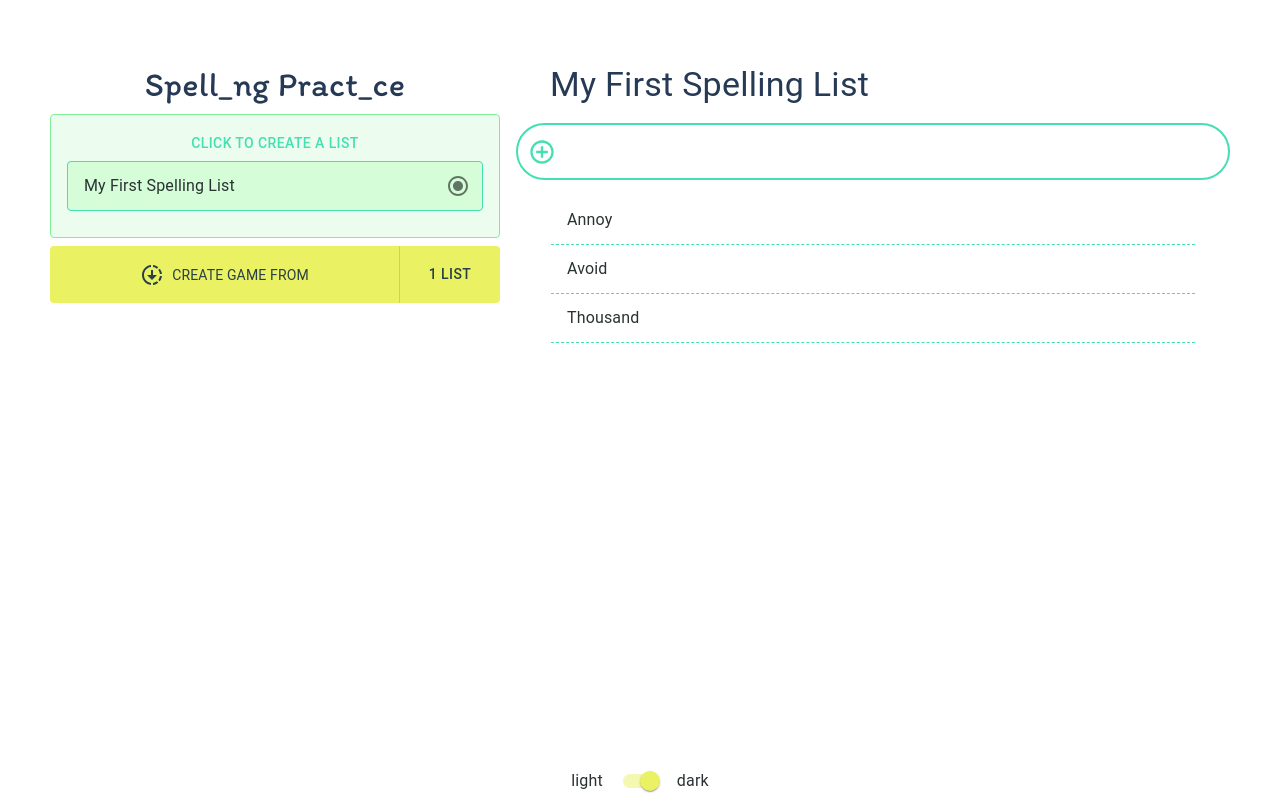
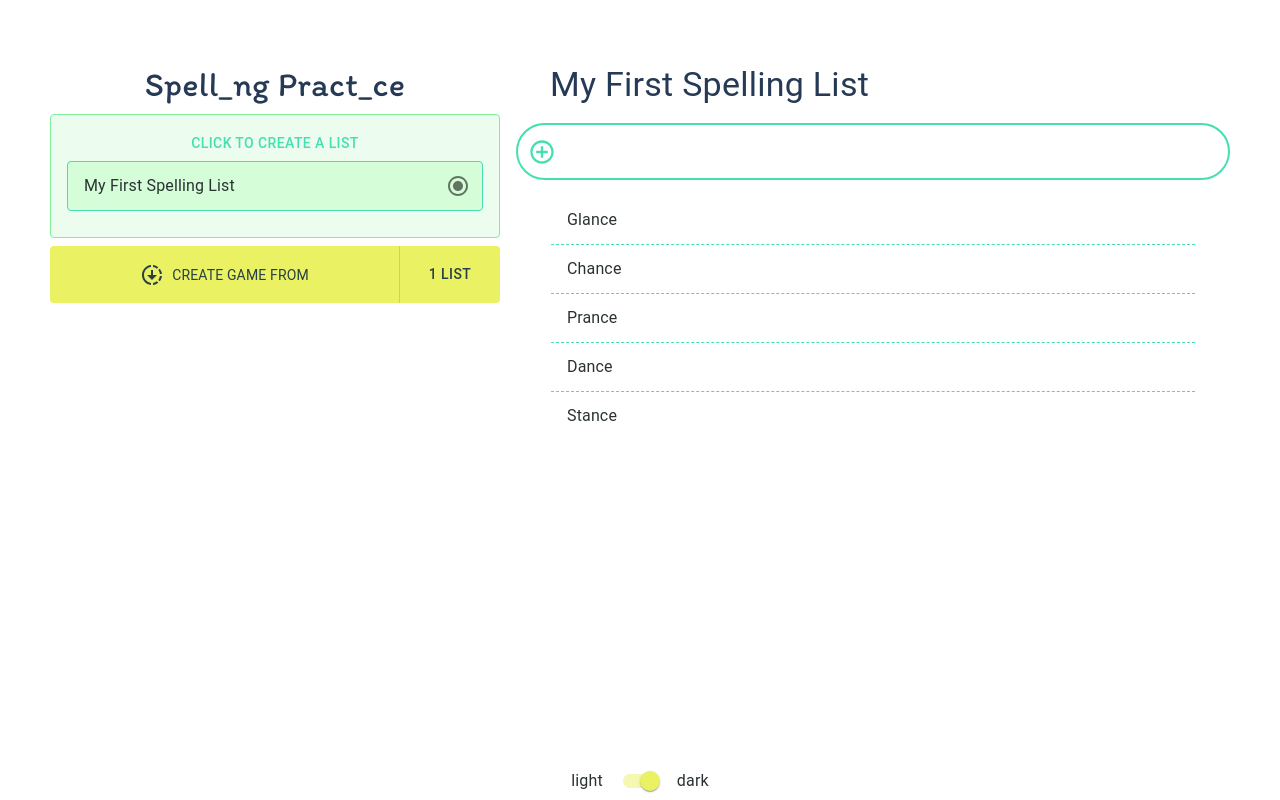
Before and after one commit to zhwatts/spelling-practice, a React (Vite) app: page / in a window 1280 px wide. Built offline with nearby package versions, Linux system fonts and the light colour scheme.

Commit message:
Adds ability to save new words to the spellingList && removes bottomBorder from last word item in list

```diff
--- a/src/components/textinputs/SpellingWordInput/SpellingWordInput.tsx
+++ b/src/components/textinputs/SpellingWordInput/SpellingWordInput.tsx
@@ -2,14 +2,13 @@ import { AddCircleOutline } from "@mui/icons-material";
 import { IconButton, TextField } from "@mui/material";
 import { useForm, Controller, SubmitHandler } from "react-hook-form";
 import useSpellingListsContext from "../../../context";
-import { useFocusList } from "../../../hooks";
 
 type FormValues = {
   word: string;
 };
 
 export function SpellingWordInput() {
-  const { editSpellingList, focusedList } = useSpellingListsContext();
+  const { editSpellingList, focusedList, setFocusedList } = useSpellingListsContext();
 
   const { control, handleSubmit, reset } = useForm({
     defaultValues: {
@@ -21,16 +20,19 @@ export function SpellingWordInput() {
     if (focusedList && word.trim()) {
       const updatedWords = [...focusedList.words, word.trim()];
 
-      editSpellingList(focusedList.id, {
+      const updatedFocusedList = {
         ...focusedList,
         words: updatedWords,
-      });
+      }
+
+      editSpellingList(focusedList.id,updatedFocusedList );
+
+      setFocusedList(updatedFocusedList)
 
       reset({ word: "" });
     }
   };
 
-  // const onSubmit: SubmitHandler<FormValues> = (data) => console.log(data);
 
   return (
     <form onSubmit={handleSubmit(onSubmit)}>
--- a/src/context/spellingContext.tsx
+++ b/src/context/spellingContext.tsx
@@ -1,3 +1,5 @@
+/** @format */
+
 import React, {
   createContext,
   useContext,
--- /dev/null
+++ b/src/hooks/useCheckedLists.tsx
@@ -0,0 +1,5 @@
+/** @format */
+
+export const useCheckedLists = () => {
+  return <div>useCheckedLists</div>;
+};
--- a/src/hooks/useSpellingLists.tsx
+++ b/src/hooks/useSpellingLists.tsx
@@ -1,23 +1,20 @@
+/** @format */
+
 import { useState, useEffect } from "react";
-
-interface SpellingList {
-  id: number;
-  title: string;
-  words: string[];
-}
+import { ISpellingList } from "../interfaces/ISpellingList";
 
 export function useSpellingLists() {
-  const [spellingLists, setSpellingLists] = useState<SpellingList[]>([]);
+  const [spellingLists, setSpellingLists] = useState<ISpellingList[]>([]);
 
   useEffect(() => {
     const storedLists = localStorage.getItem("spellingLists");
 
     if (!storedLists) {
-      const placeholderList: SpellingList[] = [
+      const placeholderList: ISpellingList[] = [
         {
           id: 1,
           title: "My First Spelling List",
-          words: ["Annoy", "Avoid", "Thousand"],
+          words: ["Glance", "Chance", "Prance", "Dance", "Stance"],
         },
       ];
 
@@ -28,11 +25,11 @@ export function useSpellingLists() {
     }
   }, []);
 
-  const updateLocalStorage = (lists: SpellingList[]) => {
+  const updateLocalStorage = (lists: ISpellingList[]) => {
     localStorage.setItem("spellingLists", JSON.stringify(lists));
   };
 
-  const addSpellingList = (newList: SpellingList) => {
+  const addSpellingList = (newList: ISpellingList) => {
     setSpellingLists((prevLists) => {
       const updatedLists = [...prevLists, newList];
       updateLocalStorage(updatedLists);
@@ -40,7 +37,7 @@ export function useSpellingLists() {
     });
   };
 
-  const editSpellingList = (id: number, updatedList: SpellingList) => {
+  const editSpellingList = (id: number, updatedList: ISpellingList) => {
     setSpellingLists((prevLists) => {
       const updatedLists = prevLists.map((list) =>
         list.id === id ? updatedList : list
--- a/src/interfaces/ISpellingList.tsx
+++ b/src/interfaces/ISpellingList.tsx
@@ -1,5 +1,5 @@
 export interface ISpellingList {
+  id: number;
   title: string;
-  id: number;
   words: string[];
 }
--- a/src/pages/ListContent/ListContent.tsx
+++ b/src/pages/ListContent/ListContent.tsx
@@ -1,3 +1,5 @@
+/** @format */
+
 import { Grid2 as Grid, List, ListItem, ListItemText } from "@mui/material";
 import SpellingListTitle from "../../components/SpellingListTitle";
 import SpellingWordInput from "../../components/textinputs/SpellingWordInput";
@@ -14,7 +16,13 @@ export function ListContent({ focusedList }: { focusedList?: ISpellingList }) {
         {focusedList?.words.map((word, key) => (
           <ListItem
             key={key}
-            sx={{ borderBottom: "1px dashed", borderColor: "primary.main" }}
+            sx={{
+              borderBottom: "1px dashed",
+              borderColor: "primary.main",
+              ":last-child": {
+                borderBottom: "none",
+              },
+            }}
           >
             <ListItemText>{word}</ListItemText>
           </ListItem>
```
Also changed, not shown: 1 other file (tests, documents, lock files or other folders).
